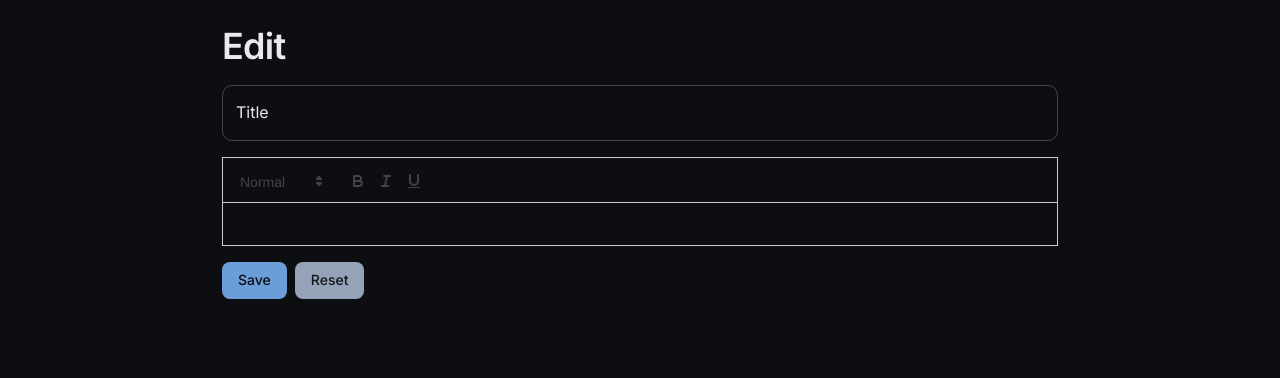
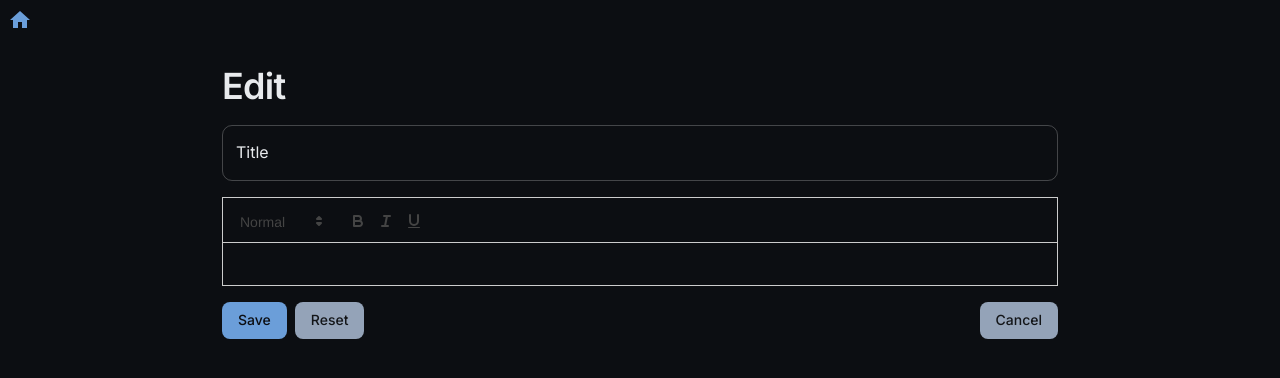
Before and after one commit to asibilla/website-admin, a Next.js app: page /edit in a window 1280 px wide. Shown: the top 378 px of the page. Built offline with nearby package versions, Linux system fonts and the light colour scheme; what @mui/material-nextjs would draw is missing.

Commit message:
chore: add home and cancel buttons

```diff
--- a/app/layout.tsx
+++ b/app/layout.tsx
@@ -3,6 +3,7 @@ import { Inter } from 'next/font/google';
 
 import Alert from '@/components/Alert';
 import { AppContextProvider } from '@/components/AppContext';
+import HomeButton from '@/components/HomeButton';
 import LoadingOverlay from '@/components/LoadingOverlay';
 import ThemeRegistry from '@/components/ThemeRegistry';
 
@@ -28,6 +29,7 @@ export default function RootLayout({
         <ThemeRegistry>
           <AppContextProvider>
             <LoadingOverlay />
+            <HomeButton />
             {children}
             <Alert />
           </AppContextProvider>
--- a/app/page.tsx
+++ b/app/page.tsx
@@ -23,8 +23,6 @@ const Home: FC = () => {
     fetchReferenceData();
   }, [setArticleTypes, setError]);
 
-  console.log(articleTypes);
-
   return (
     <div>
       <main>
--- a/components/EditArticleForm.tsx
+++ b/components/EditArticleForm.tsx
@@ -1,10 +1,19 @@
 import { Button, FormHelperText, TextField } from '@mui/material';
+import { styled } from '@mui/material/styles';
+import { useRouter } from 'next/navigation';
 import type { FC } from 'react';
 import { Controller, useForm, useWatch } from 'react-hook-form';
 
 import ArticleBodyTextArea from '@/components/ArticleBodyTextArea';
 import { EditArticleTextInputContainer } from '@/components/EditArticleFormInputContainers';
 import type { GetArticleContent, WriteArticleContent } from '@/types';
+
+const StyledButtonWrapper = styled('div')(({ theme }) => ({
+  display: 'flex',
+  alignItems: 'center',
+  gap: theme.spacing(1),
+  width: '100%',
+}));
 
 const EditArticleForm: FC<{
   defaultValues: GetArticleContent;
@@ -17,6 +26,8 @@ const EditArticleForm: FC<{
     handleSubmit,
     reset,
   } = useForm({ defaultValues });
+
+  const router = useRouter();
 
   const title = useWatch({ control, name: 'title' });
   const body = useWatch({ control, name: 'body' });
@@ -60,10 +71,11 @@ const EditArticleForm: FC<{
           rules={{ required: 'Body is required' }}
         />
       </EditArticleTextInputContainer>
+
+      <StyledButtonWrapper>
         <Button
           color="primary"
           disabled={disabled}
-        sx={{ marginRight: 1 }}
           type="submit"
           variant="contained"
         >
@@ -80,6 +92,18 @@ const EditArticleForm: FC<{
         >
           Reset
         </Button>
+        <Button
+          color="secondary"
+          onClick={() => {
+            router.back();
+          }}
+          sx={{ marginLeft: 'auto' }}
+          type="button"
+          variant="contained"
+        >
+          Cancel
+        </Button>
+      </StyledButtonWrapper>
     </form>
   );
 };
--- /dev/null
+++ b/components/HomeButton.tsx
@@ -0,0 +1,12 @@
+'use client';
+import IconButton from '@mui/material/IconButton';
+import HomeIcon from '@mui/icons-material/Home';
+import Link from 'next/link';
+
+export default function HomeButton() {
+  return (
+    <IconButton aria-label="home" component={Link} color="primary" href="/">
+      <HomeIcon />
+    </IconButton>
+  );
+}
--- a/package.json
+++ b/package.json
@@ -14,6 +14,7 @@
     "@aws-sdk/credential-provider-node": "^3.972.57",
     "@emotion/react": "^11.14.0",
     "@emotion/styled": "^11.14.1",
+    "@mui/icons-material": "^9.1.1",
     "@mui/material": "^9.0.1",
     "@mui/material-nextjs": "^9.0.1",
     "aws4fetch": "^1.0.20",
```
Also changed, not shown: 1 other file (tests, documents, lock files or other folders). Lines whose indentation alone changed are shown as unchanged.
